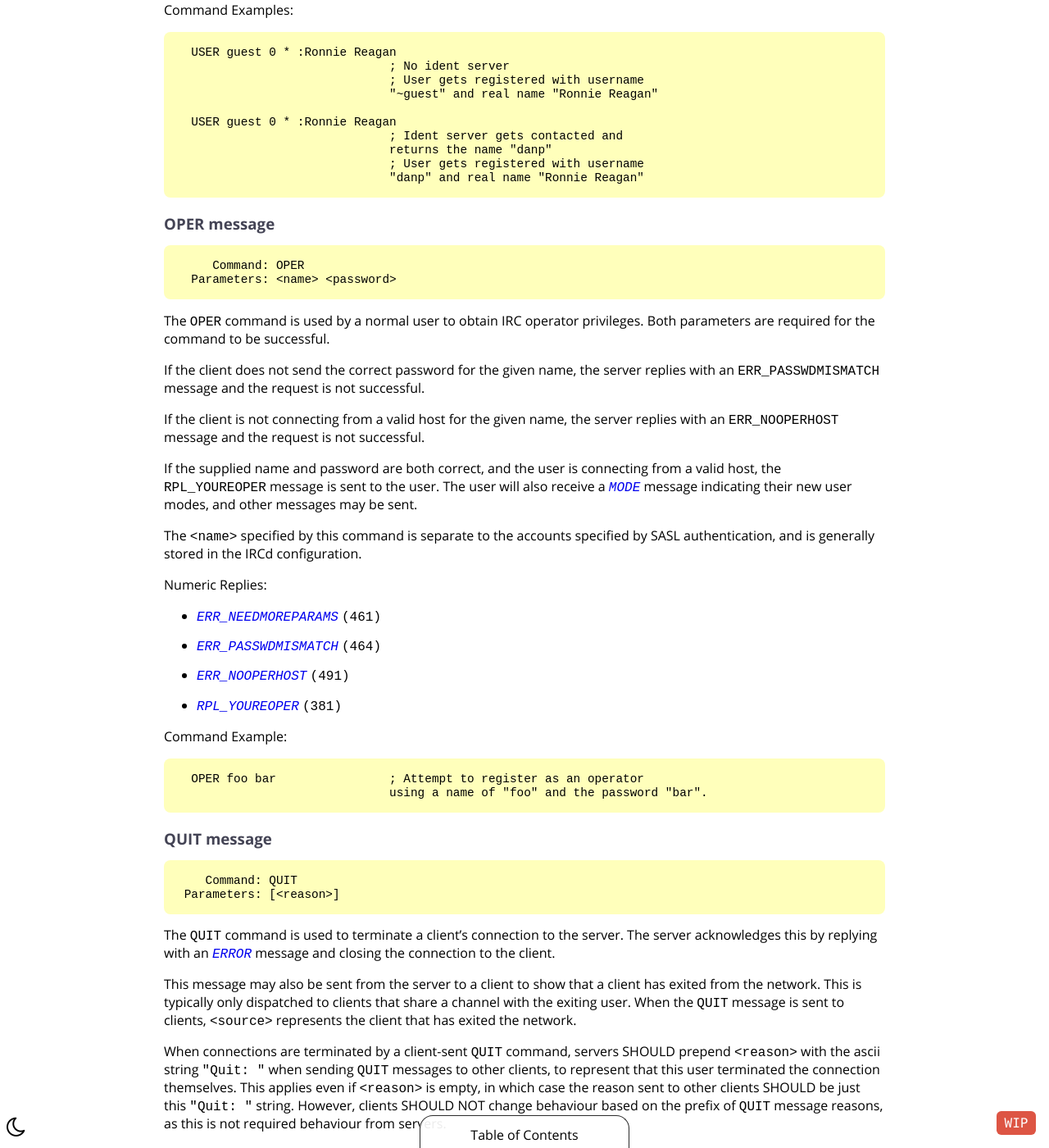
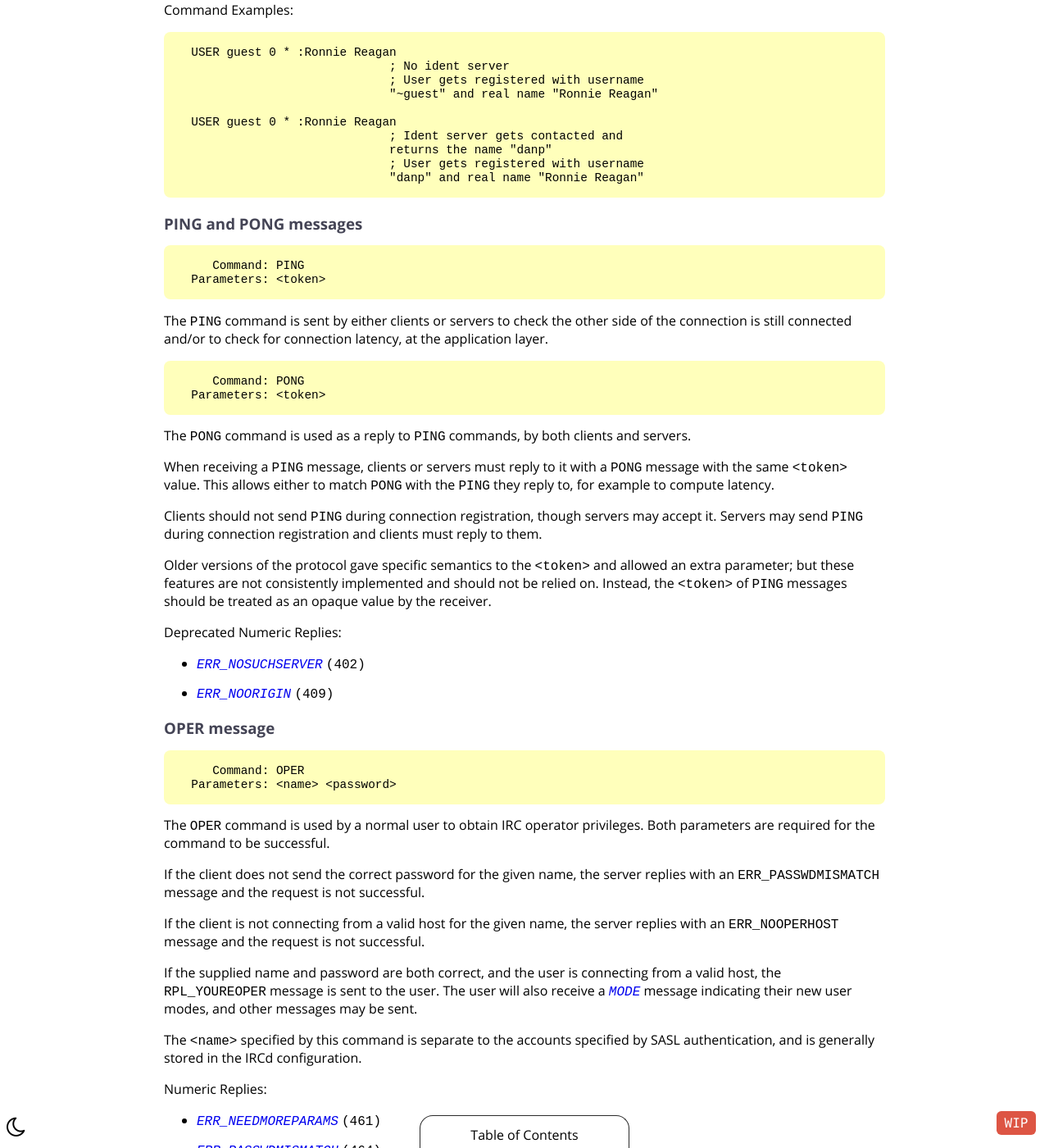
Before and after one commit to ircdocs/modern-irc, a Jekyll site: the page built from index.md, in a window 1280 px wide and 1400 px high, scrolled down 17568 px. Shown: the whole window at 82% size. Built offline with Jekyll 4.4.1, drawn with Linux system fonts in a browser that asks for light colours; some of the changed text lies outside the part shown.

Commit message:
Specify PING and PONG commands

```diff
--- a/_includes/modern-appendix.md
+++ b/_includes/modern-appendix.md
@@ -655,6 +655,13 @@ This is generally sent in response to channel modes, such as a channel being [mo
       "<client> <channel> :You have joined too many channels"
 
 Indicates that the `JOIN` command failed because the client has joined their maximum number of channels. The text used in the last param of this message may vary.
+
+### `ERR_NOORIGIN (409)`
+
+      ":No origin specified"
+
+Indicates a PING or PONG message missing the originator parameter which is required by deprecated IRC servers.
+This should not be used anymore.
 
 ### `ERR_UNKNOWNCOMMAND (421)`
 
--- a/index.md
+++ b/index.md
@@ -724,6 +724,30 @@ Command Examples:
                                   ; User gets registered with username
                                   "danp" and real name "Ronnie Reagan"
 
+### PING and PONG messages
+
+         Command: PING
+      Parameters: <token>
+
+The `PING` command is sent by either clients or servers to check the other side of the connection is still connected and/or to check for connection latency, at the application layer.
+
+         Command: PONG
+      Parameters: <token>
+
+The `PONG` command is used as a reply to `PING` commands, by both clients and servers.
+
+When receiving a `PING` message, clients or servers must reply to it with a `PONG` message with the same `<token>` value. This allows either to match `PONG` with the `PING` they reply to, for example to compute latency.
+
+Clients should not send `PING` during connection registration, though servers may accept it.
+Servers may send `PING` during connection registration and clients must reply to them.
+
+Older versions of the protocol gave specific semantics to the `<token>` and allowed an extra parameter; but these features are not consistently implemented and should not be relied on. Instead, the `<token>` of `PING` messages should be treated as an opaque value by the receiver.
+
+Deprecated Numeric Replies:
+
+* [`ERR_NOSUCHSERVER`](#errnosuchserver-402) `(402)`
+* [`ERR_NOORIGIN`](#errnooring-409) `(409)`
+
 ### OPER message
 
          Command: OPER
```
